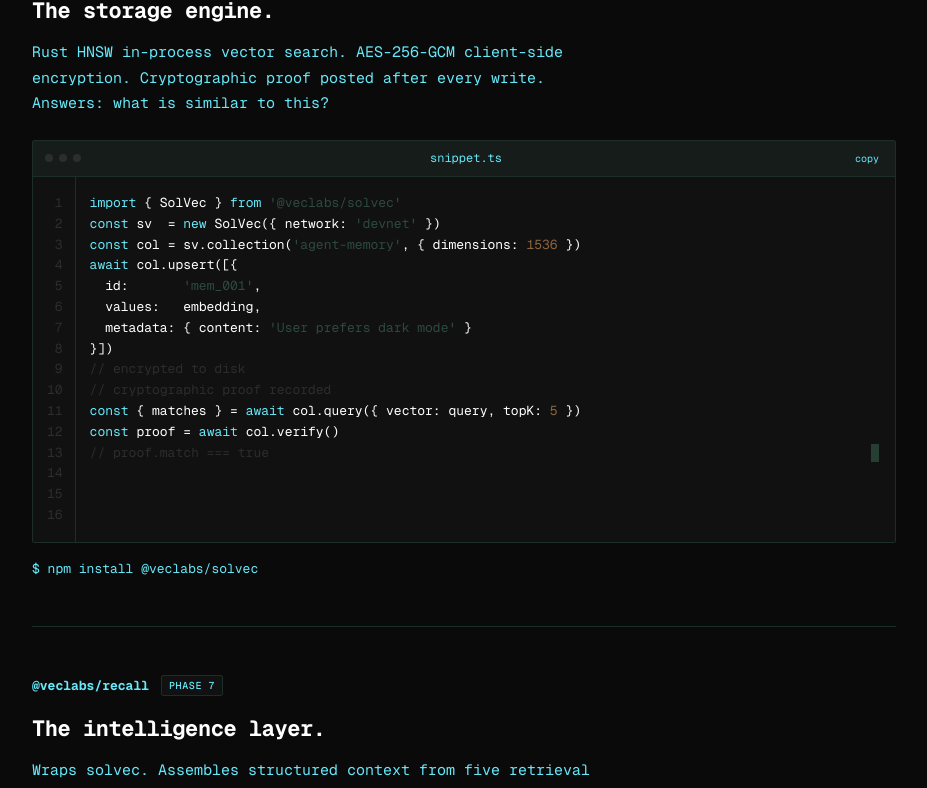
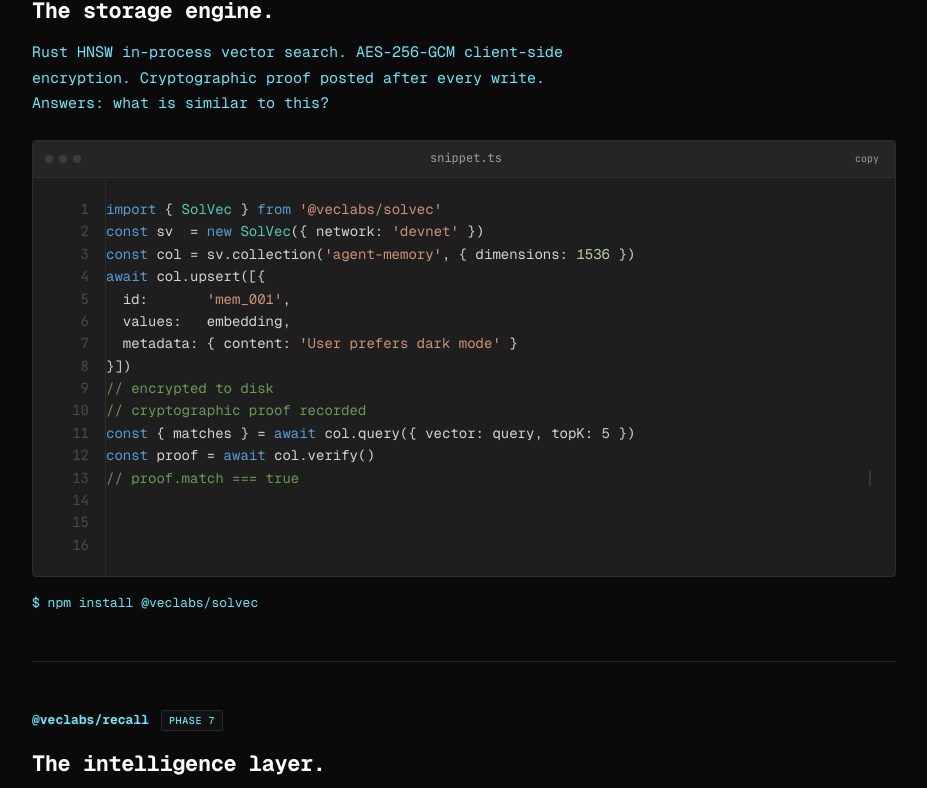
Before and after one commit to veclabs/recall-web, a Next.js app: page / in a window 1280 px wide. Shown: the part 2595-3383 px from the top of the page, without its empty margins (176-1103 px from the left). Built offline with nearby package versions, Linux system fonts and the light colour scheme.

Commit message:
style: enhance Material Dark theme across components — added new color variables, refined code block styles, and improved typography for better readability

```diff
--- a/src/app/blog/[slug]/page.tsx
+++ b/src/app/blog/[slug]/page.tsx
@@ -187,6 +187,7 @@ export default async function PostPage({
           </h1>
 
           <div
+            className="blog-post-body"
             style={{
               fontFamily:  V.mono,
               fontSize:    16,
@@ -234,19 +235,7 @@ export default async function PostPage({
                 return (
                   <pre
                     key={i}
-                    style={{
-                      background:  V.surface,
-                      border:      `1px solid ${V.border}`,
-                      borderRadius: 2,
-                      padding:     "20px 24px",
-                      fontFamily:  V.mono,
-                      fontSize:    13,
-                      lineHeight:  1.6,
-                      color:       V.text,
-                      margin:      "24px 0",
-                      overflowX:   "auto",
-                      whiteSpace:  "pre-wrap",
-                    }}
+                    className="veclabs-code-block"
                   >
                     {code}
                   </pre>
--- a/src/app/globals.css
+++ b/src/app/globals.css
@@ -11,11 +11,32 @@
   --green: #1d2e28;
   --green-light: #2d4a3e;
   --brown: #8b6340;
-  --code-line: #2d2d2d; /* em-dash / non-recall cells */
-  --code-keyword: #67e8f9;
-  --code-string: #2d4a3e;
-  --code-number: #8b6340;
-  --code-comment: #2d2d2d;
+  --code-line: #2d2d2d; /* em-dash / non-recall cells (table UI — not code theme) */
+  /* Material Dark — code surfaces only */
+  --code-md-bg: #1e1e1e;
+  --code-md-border: #2d2d2d;
+  --code-md-topbar-bg: #252526;
+  --code-md-topbar-border: #2d2d2d;
+  --code-md-label: #9d9d9d;
+  --code-md-dots: #3d3d3d;
+  --code-md-line-num: #4a4a4a;
+  --code-md-default: #d4d4d4;
+  --code-md-keyword: #569cd6;
+  --code-md-type: #4ec9b0;
+  --code-md-string: #ce9178;
+  --code-md-number: #b5cea8;
+  --code-md-comment: #6a9955;
+  --code-md-function: #dcdcaa;
+  --code-md-property: #9cdcfe;
+  --code-md-decorator: #c586c0;
+  --code-md-error: #f44747;
+  --code-md-cursor: #aeafad;
+  --code-md-selection: #264f78;
+  --code-md-scrollbar-track: #1e1e1e;
+  --code-md-scrollbar-thumb: #424242;
+  --code-md-scrollbar-thumb-hover: #555555;
+  --font-code: var(--font-jetbrains-mono), "JetBrains Mono", var(--font-fira-code),
+    "Fira Code", "Courier New", monospace;
 }
 
 html,
@@ -123,3 +144,70 @@ a {
 .fade-up-enter {
   animation: fade-up 0.5s ease-out forwards;
 }
+
+/* ── Material Dark: code blocks, terminal-style blocks, inline code (scoped) ── */
+@keyframes code-cursor-blink {
+  0%,
+  49% {
+    opacity: 0.8;
+  }
+  50%,
+  100% {
+    opacity: 0.15;
+  }
+}
+
+.code-block-mdl ::selection,
+.veclabs-code-block ::selection {
+  background: var(--code-md-selection);
+  color: var(--code-md-default);
+}
+
+.code-block-mdl pre::-webkit-scrollbar,
+.veclabs-code-block::-webkit-scrollbar {
+  height: 8px;
+  width: 8px;
+}
+.code-block-mdl pre::-webkit-scrollbar-track,
+.veclabs-code-block::-webkit-scrollbar-track {
+  background: var(--code-md-scrollbar-track);
+}
+.code-block-mdl pre::-webkit-scrollbar-thumb,
+.veclabs-code-block::-webkit-scrollbar-thumb {
+  background: var(--code-md-scrollbar-thumb);
+  border-radius: 4px;
+}
+.code-block-mdl pre::-webkit-scrollbar-thumb:hover,
+.veclabs-code-block::-webkit-scrollbar-thumb:hover {
+  background: var(--code-md-scrollbar-thumb-hover);
+}
+
+.veclabs-code-block {
+  background: var(--code-md-bg);
+  border: 1px solid var(--code-md-border);
+  border-radius: 4px;
+  font-family: var(--font-code);
+  font-size: 14px;
+  line-height: 1.6;
+  padding: 20px 24px;
+  color: var(--code-md-default);
+  margin: 24px 0;
+  overflow-x: auto;
+  white-space: pre-wrap;
+  word-break: break-word;
+  scrollbar-color: var(--code-md-scrollbar-thumb) var(--code-md-scrollbar-track);
+}
+
+.code-block-mdl pre {
+  scrollbar-color: var(--code-md-scrollbar-thumb) var(--code-md-scrollbar-track);
+}
+
+/* Inline code in blog / prose (not inside fenced blocks) */
+.blog-post-body code:not(pre code) {
+  background: var(--code-md-bg);
+  color: var(--code-md-string);
+  padding: 2px 6px;
+  border-radius: 3px;
+  font-family: var(--font-code);
+  font-size: 0.9em;
+}
--- a/src/app/layout.tsx
+++ b/src/app/layout.tsx
@@ -1,11 +1,23 @@
 import type { Metadata } from "next";
-import { Geist_Mono } from "next/font/google";
+import { Fira_Code, Geist_Mono, JetBrains_Mono } from "next/font/google";
 import "./globals.css";
 
 const geistMono = Geist_Mono({
   subsets: ["latin"],
   variable: "--font-geist-mono",
   weight: ["400", "500", "600", "700", "800"],
+});
+
+const jetbrainsMono = JetBrains_Mono({
+  subsets: ["latin"],
+  variable: "--font-jetbrains-mono",
+  weight: ["400", "500", "600", "700"],
+});
+
+const firaCode = Fira_Code({
+  subsets: ["latin"],
+  variable: "--font-fira-code",
+  weight: ["400", "500", "600", "700"],
 });
 
 export const metadata: Metadata = {
@@ -20,7 +32,10 @@ export default function RootLayout({
   children: React.ReactNode;
 }>) {
   return (
-    <html lang="en" className={geistMono.variable}>
+    <html
+      lang="en"
+      className={`${geistMono.variable} ${jetbrainsMono.variable} ${firaCode.variable}`}
+    >
       <body>{children}</body>
     </html>
   );
--- a/src/app/page.tsx
+++ b/src/app/page.tsx
@@ -16,6 +16,82 @@ const V = {
   brown: "var(--brown)",
   mono: "var(--font-geist-mono), 'Geist Mono', 'Courier New', monospace",
 } as const;
+
+/** Material Dark syntax helpers (homepage CodeBlock only — IDE theme, no brand accents) */
+const CODE_KEYWORDS =
+  "import|export|from|const|let|var|await|async|function|return|new|typeof|instanceof|class|extends|interface|type|enum|namespace|readonly|public|private|protected|static|if|else|for|while|do|switch|case|break|continue|default|try|catch|finally|throw|void|delete|yield|as|in|of|this|super|true|false|null|undefined|fn|pub|use|mut|impl|trait|struct|crate|mod|Self|where|match|move|ref|dyn|unsafe|extern|keyof|assert";
+const CODE_TOKEN_RE = new RegExp(
+  [
+    "'(?:[^'\\\\]|\\\\.)*'",
+    '"(?:[^"\\\\]|\\\\.)*"',
+    "`(?:[^`\\\\]|\\\\.)*`",
+    `\\b(?:${CODE_KEYWORDS})\\b`,
+    "\\b\\d+\\.?\\d*\\b",
+  ].join("|"),
+  "g"
+);
+const CODE_KW_TEST = new RegExp(`^(?:${CODE_KEYWORDS})$`);
+
+function splitPascalSpans(
+  s: string,
+  keyPrefix: string,
+  defC: string,
+  typeC: string
+): React.ReactNode[] {
+  const parts: React.ReactNode[] = [];
+  const re = /\b[A-Z][a-zA-Z0-9]*\b/g;
+  let last = 0;
+  let m: RegExpExecArray | null;
+  while ((m = re.exec(s)) !== null) {
+    if (m.index > last) {
+      parts.push(
+        <span key={`${keyPrefix}d${last}`} style={{ color: defC }}>
+          {s.slice(last, m.index)}
+        </span>
+      );
+    }
+    parts.push(
+      <span key={`${keyPrefix}t${m.index}`} style={{ color: typeC }}>
+        {m[0]}
+      </span>
+    );
+    last = m.index + m[0].length;
+  }
+  if (last < s.length) {
+    parts.push(
+      <span key={`${keyPrefix}end`} style={{ color: defC }}>
+        {s.slice(last)}
+      </span>
+    );
+  }
+  return parts.length ? parts : [<span key={`${keyPrefix}all`} style={{ color: defC }}>{s}</span>];
+}
+
+function paintCodeNormText(text: string): React.ReactNode {
+  const def = "var(--code-md-default)";
+  const numC = "var(--code-md-number)";
+  const typeC = "var(--code-md-type)";
+  if (!text) return null;
+  const nodes: React.ReactNode[] = [];
+  const numRe = /\b\d+\.?\d*\b/g;
+  let last = 0;
+  let nm: RegExpExecArray | null;
+  while ((nm = numRe.exec(text)) !== null) {
+    if (nm.index > last) {
+      nodes.push(...splitPascalSpans(text.slice(last, nm.index), `${last}-`, def, typeC));
+    }
+    nodes.push(
+      <span key={`n${nm.index}`} style={{ color: numC }}>
+        {nm[0]}
+      </span>
+    );
+    last = nm.index + nm[0].length;
+  }
+  if (last < text.length) {
+    nodes.push(...splitPascalSpans(text.slice(last), `e${last}-`, def, typeC));
+  }
+  return nodes.length ? nodes : <span style={{ color: def }}>{text}</span>;
+}
 
 /* ── Scroll fade-up hook ─────────────────────────────────────────────────────── */
 function useFadeUp(threshold = 0.1) {
@@ -769,7 +845,7 @@ function ArchitectureSection() {
   );
 }
 
-/* ── Code block ──────────────────────────────────────────────────────────────── */
+/* ── Code block (Material Dark — tokens in globals.css) ─────────────────────── */
 function CodeBlock({ code, dimmed = false }: { code: string; dimmed?: boolean }) {
   const [copied, setCopied] = useState(false);
   const handleCopy = useCallback(() => {
@@ -778,23 +854,21 @@ function CodeBlock({ code, dimmed = false }: { code: string; dimmed?: boolean })
     setTimeout(() => setCopied(false), 2000);
   }, [code]);
 
-  const codeLine = "var(--code-line)";
   const colorizeLine = (line: string): React.ReactNode => {
     const trimmed = line.trim();
     if (trimmed.startsWith("//")) {
-      return <span style={{ color: codeLine }}>{line}</span>;
+      return <span style={{ color: "var(--code-md-comment)" }}>{line}</span>;
     }
-    const tokenRe =
-      /('(?:[^'\\]|\\.)*'|"(?:[^"\\]|\\.)*"|`(?:[^`\\]|\\.)*`|\b(import|const|await|from|new|async|function|return|type|interface|export)\b|\b\d+\.?\d*\b)/g;
     const segments: Array<{ text: string; t: "kw" | "str" | "num" | "norm" }> = [];
     let pos = 0;
     let m: RegExpExecArray | null;
+    const tokenRe = new RegExp(CODE_TOKEN_RE.source, "g");
     while ((m = tokenRe.exec(line)) !== null) {
       if (m.index > pos) {
         segments.push({ text: line.slice(pos, m.index), t: "norm" });
       }
       const tok = m[0];
-      const isKw = /^(import|const|await|from|new|async|function|return|type|interface|export)$/.test(tok);
+      const isKw = CODE_KW_TEST.test(tok);
       const isNum = /^\d/.test(tok);
       if (isKw) segments.push({ text: tok, t: "kw" });
       else if (isNum) segments.push({ text: tok, t: "num" });
@@ -804,76 +878,49 @@ function CodeBlock({ code, dimmed = false }: { code: string; dimmed?: boolean })
     }
     if (pos < line.length) segments.push({ text: line.slice(pos), t: "norm" });
 
-    const paint = (text: string): React.ReactNode => {
-      if (!text) return null;
-      const parts: React.ReactNode[] = [];
-      let i = 0;
-      const numRe = /\b\d+\.?\d*\b/g;
-      let nm: RegExpExecArray | null;
-      let last = 0;
-      while ((nm = numRe.exec(text)) !== null) {
-        if (nm.index > last) {
-          parts.push(
-            <span key={`n${last}`} style={{ color: V.text }}>
-              {text.slice(last, nm.index)}
-            </span>
-          );
-        }
-        parts.push(
-          <span key={`num${nm.index}`} style={{ color: V.brown }}>
-            {nm[0]}
-          </span>
-        );
-        last = nm.index + nm[0].length;
-      }
-      if (last < text.length) {
-        parts.push(
-          <span key={`end${last}`} style={{ color: V.text }}>
-            {text.slice(last)}
-          </span>
-        );
-      }
-      return parts.length ? parts : <span style={{ color: V.text }}>{text}</span>;
-    };
-
     return (
       <>
         {segments.map((seg, j) => {
           if (seg.t === "kw")
             return (
-              <span key={j} style={{ color: V.textMuted }}>
+              <span key={j} style={{ color: "var(--code-md-keyword)" }}>
                 {seg.text}
               </span>
             );
           if (seg.t === "str")
             return (
-              <span key={j} style={{ color: V.greenLight }}>
+              <span key={j} style={{ color: "var(--code-md-string)" }}>
                 {seg.text}
               </span>
             );
           if (seg.t === "num")
             return (
-              <span key={j} style={{ color: V.brown }}>
+              <span key={j} style={{ color: "var(--code-md-number)" }}>
                 {seg.text}
               </span>
             );
-          return <span key={j}>{paint(seg.text)}</span>;
+          return <span key={j}>{paintCodeNormText(seg.text)}</span>;
         })}
       </>
     );
   };
 
   const lines = code.split("\n");
+  const codeFont = "var(--font-code)";
 
   return (
     <div
+      className="code-block-mdl"
       style={{
-        background: V.surface,
-        border: `1px solid ${V.border}`,
-        borderRadius: 2,
+        background: "var(--code-md-bg)",
+        border: "1px solid var(--code-md-border)",
+        borderRadius: 4,
         position: "relative",
         opacity: dimmed ? 0.55 : 1,
         overflow: "hidden",
+        fontFamily: codeFont,
+        fontSize: 14,
+        lineHeight: 1.6,
       }}
     >
       <div
@@ -882,28 +929,32 @@ function CodeBlock({ code, dimmed = false }: { code: string; dimmed?: boolean })
           alignItems: "center",
           justifyContent: "space-between",
           padding: "8px 12px",
-          background: "color-mix(in srgb, var(--green) 40%, transparent)",
-          borderBottom: `1px solid ${V.border}`,
+          background: "var(--code-md-topbar-bg)",
+          borderBottom: "1px solid var(--code-md-topbar-border)",
         }}
       >
         <div style={{ display: "flex", alignItems: "center", gap: 6 }}>
-          {["#2D2D2D", "#2D2D2D", "#2D2D2D"].map((c, idx) => (
-            <div
-              key={idx}
-              style={{ width: 8, height: 8, borderRadius: "50%", background: c }}
-            />
-          ))}
+          {["var(--code-md-dots)", "var(--code-md-dots)", "var(--code-md-dots)"].map(
+            (c, idx) => (
+              <div
+                key={idx}
+                style={{ width: 8, height: 8, borderRadius: "50%", background: c }}
+              />
+            )
+          )}
         </div>
-        <span style={{ fontFamily: V.mono, fontSize: 12, color: V.textMuted }}>snippet.ts</span>
+        <span style={{ fontFamily: codeFont, fontSize: 12, color: "var(--code-md-label)" }}>
+          snippet.ts
+        </span>
         <button
           type="button"
           onClick={handleCopy}
           style={{
             background: "none",
             border: "none",
-            fontFamily: V.mono,
+            fontFamily: codeFont,
             fontSize: 10,
-            color: copied ? V.borderLight : V.textMuted,
+            color: copied ? "var(--code-md-string)" : "var(--code-md-label)",
             cursor: "pointer",
             padding: "2px 4px",
           }}
@@ -911,24 +962,26 @@ function CodeBlock({ code, dimmed = false }: { code: string; dimmed?: boolean })
           {copied ? "copied" : "copy"}
         </button>
       </div>
-      <div style={{ display: "flex" }}>
+      <div style={{ display: "flex", alignItems: "stretch" }}>
         <div
           style={{
-            padding: "16px 12px 16px 14px",
-            borderRight: `1px solid ${V.border}`,
+            padding: "20px 16px 20px 24px",
+            borderRight: "1px solid var(--code-md-border)",
             textAlign: "right",
             userSelect: "none",
             flexShrink: 0,
+            minWidth: 32,
+            boxSizing: "content-box",
           }}
         >
           {lines.map((_, i) => (
             <div
               key={i}
               style={{
-                fontFamily: V.mono,
-                fontSize: 13,
+                fontFamily: codeFont,
+                fontSize: 14,
                 lineHeight: 1.6,
-                color: codeLine,
+                color: "var(--code-md-line-num)",
               }}
             >
               {i + 1}
@@ -938,13 +991,15 @@ function CodeBlock({ code, dimmed = false }: { code: string; dimmed?: boolean })
         <pre
           style={{
             margin: 0,
-            padding: "16px 16px 16px 14px",
+            padding: "20px 24px 20px 0",
             flex: 1,
-            fontFamily: V.mono,
-            fontSize: 13,
+            minWidth: 0,
+            fontFamily: codeFont,
+            fontSize: 14,
             lineHeight: 1.6,
             whiteSpace: "pre-wrap",
             wordBreak: "break-word",
+            overflowX: "auto",
           }}
         >
           {lines.map((line, i) => (
@@ -954,12 +1009,13 @@ function CodeBlock({ code, dimmed = false }: { code: string; dimmed?: boolean })
                 <span
                   style={{
                     display: "inline-block",
-                    width: 8,
-                    height: 18,
-                    background: V.borderLight,
+                    width: 2,
+                    height: "1.1em",
+                    background: "var(--code-md-cursor)",
                     opacity: 0.8,
                     marginLeft: 4,
                     flexShrink: 0,
+                    animation: "code-cursor-blink 1s ease-in-out infinite",
                   }}
                 />
               ) : null}
--- a/src/components/ColorSpecimen.tsx
+++ b/src/components/ColorSpecimen.tsx
@@ -25,6 +25,41 @@ const Label = ({ children }: { children: React.ReactNode }) => (
     {children}
   </span>
 );
+
+/** Material Dark specimen — same source text, IDE colors only */
+const SPECIMEN_CODE = `const results = await veclabs.query({
+  vector: embedding,        // float32[]
+  topK: 10,
+  filter: { ns: "prod" },
+  index: "cosine",
+});
+// → p99: 4.3ms · 100K vectors`;
+
+function renderMaterialLine(line: string) {
+  const m = line.match(/^(.*?)(\/\/.*)$/);
+  if (m && m[1].trim().length > 0) {
+    return (
+      <>
+        <span style={{ color: "var(--code-md-default)" }}>{m[1]}</span>
+        <span style={{ color: "var(--code-md-comment)" }}>{m[2]}</span>
+      </>
+    );
+  }
+  if (line.trim().startsWith("//")) {
+    return <span style={{ color: "var(--code-md-comment)" }}>{line}</span>;
+  }
+  return <span style={{ color: "var(--code-md-default)" }}>{line}</span>;
+}
+
+function renderSpecimenCode(src: string) {
+  const lines = src.split("\n");
+  return lines.map((line, i) => (
+    <React.Fragment key={i}>
+      {renderMaterialLine(line)}
+      {i < lines.length - 1 ? "\n" : null}
+    </React.Fragment>
+  ));
+}
 
 // ═══════════════════════════════════════════════════════════════════════════════
 // Color Specimen
@@ -402,7 +437,8 @@ export const TypeSpecimen = () => (
           </span>
           <div
             style={{
-              backgroundColor: B.black,
+              backgroundColor: "var(--code-md-bg)",
+              border: "1px solid var(--code-md-border)",
               padding: "20px 24px",
               borderRadius: 4,
               flex: 1,
@@ -411,21 +447,16 @@ export const TypeSpecimen = () => (
           >
             <pre
               style={{
-                fontFamily: MONO,
-                fontSize: 13,
-                color: "#E5E7EB",
+                fontFamily: "var(--font-code)",
+                fontSize: 14,
                 margin: 0,
-                lineHeight: 1.7,
+                lineHeight: 1.6,
                 letterSpacing: "0.01em",
+                whiteSpace: "pre-wrap",
+                wordBreak: "break-word",
               }}
             >
-              {`const results = await veclabs.query({
-  vector: embedding,        // float32[]
-  topK: 10,
-  filter: { ns: "prod" },
-  index: "cosine",
-});
-// → p99: 4.3ms · 100K vectors`}
+              {renderSpecimenCode(SPECIMEN_CODE)}
             </pre>
           </div>
         </div>
```
